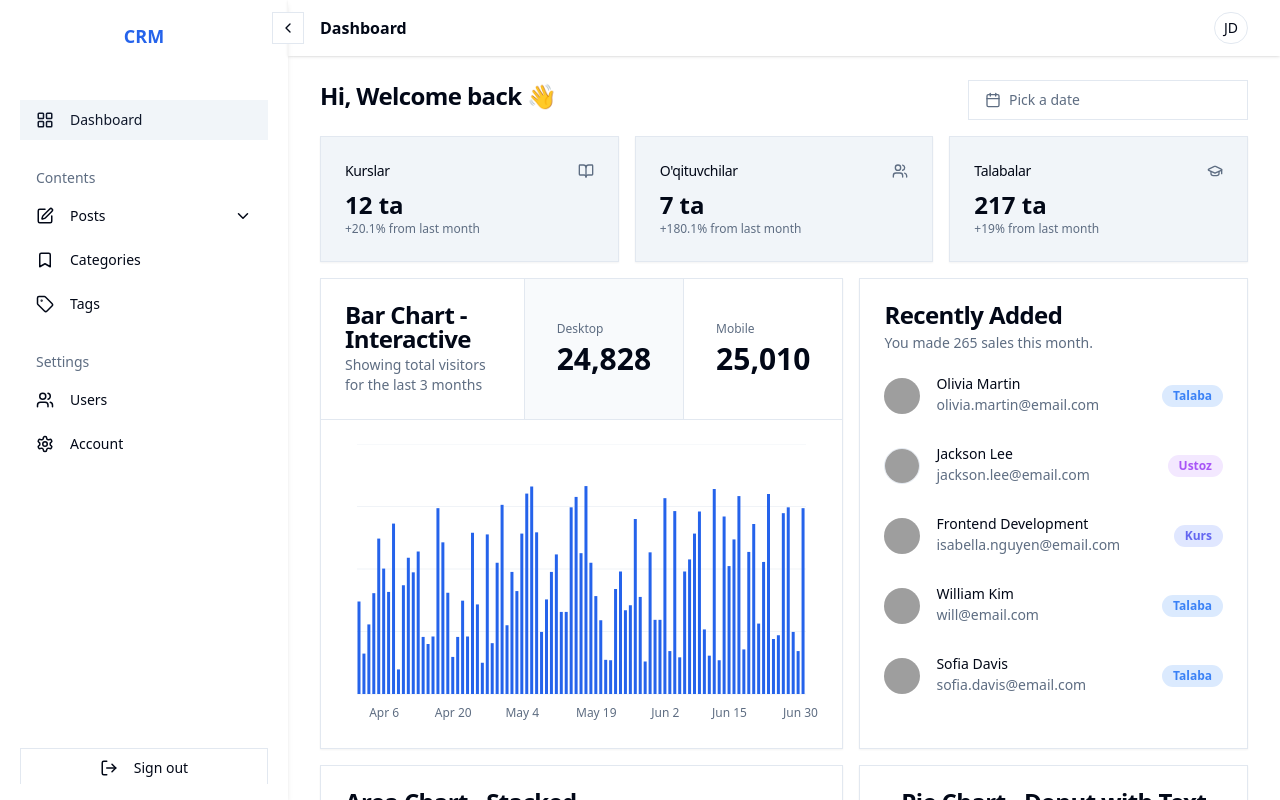
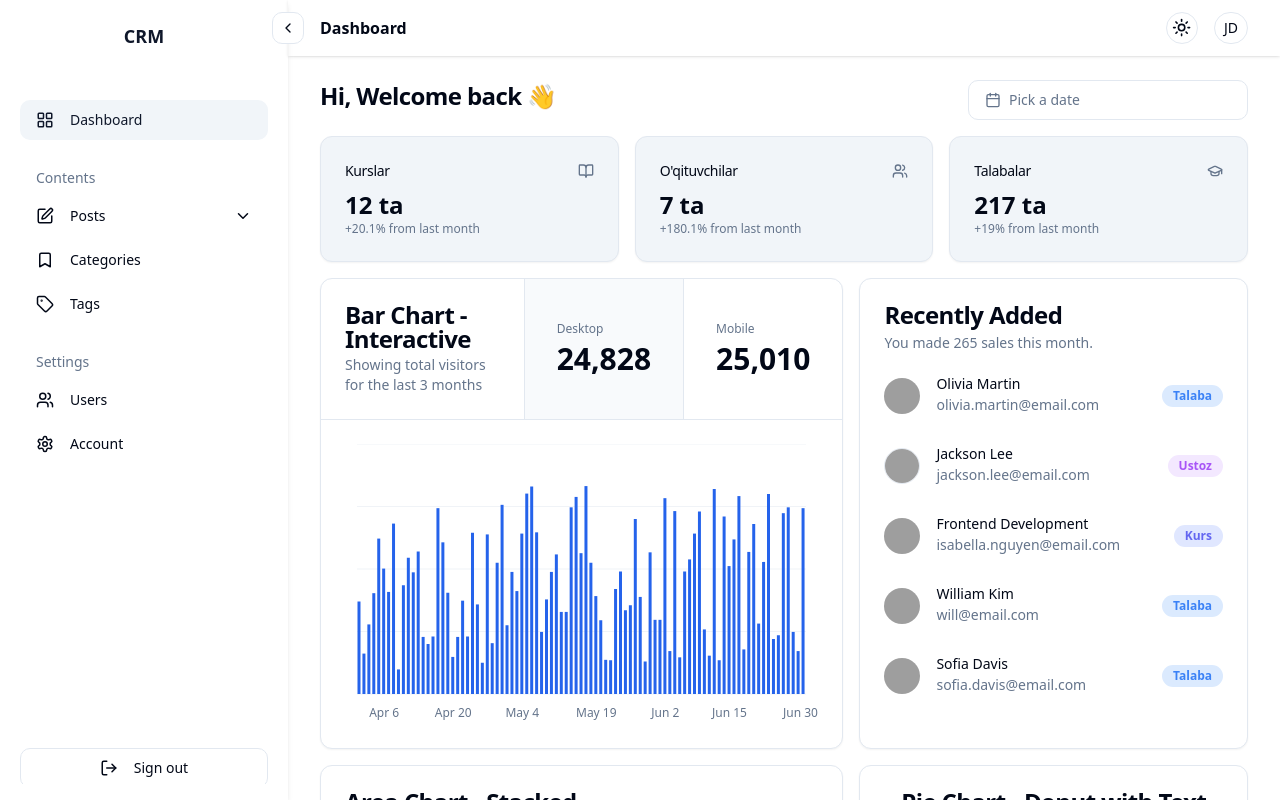
Before and after one commit to dotsoftcompany/crm-admin, a React (Vite) app: page / in a window 1280 px wide. Shown: the top 800 px of the page. Built offline with nearby package versions, Linux system fonts and the light colour scheme; grey boxes are pictures that could not be loaded.

Commit message:
analytics for main page

```diff
--- a/src/components/layout/navbar.jsx
+++ b/src/components/layout/navbar.jsx
@@ -1,5 +1,6 @@
 import { UserNav } from '@/components/layout/user-nav';
 import { SheetMenu } from '@/components/layout/sheet-menu';
+import { ThemeToggle } from '../theme-toggle';
 
 export function Navbar({ title }) {
   return (
@@ -11,8 +12,8 @@ export function Navbar({ title }) {
             {title.substring(1) === '' ? 'Dashboard' : title.substring(1)}
           </h1>
         </div>
-        <div className="flex flex-1 items-center justify-end">
-          {/* <ModeToggle /> */}
+        <div className="flex flex-1 items-center justify-end gap-4">
+          <ThemeToggle />
           <UserNav />
         </div>
       </div>
--- a/src/components/theme-toggle.jsx
+++ b/src/components/theme-toggle.jsx
@@ -7,6 +7,13 @@ import {
   DropdownMenuItem,
   DropdownMenuTrigger,
 } from '@/components/ui/dropdown-menu';
+import {
+  Tooltip,
+  TooltipContent,
+  TooltipTrigger,
+  TooltipProvider,
+} from '@/components/ui/tooltip';
+
 import { useTheme } from '@/provider/ThemeProvider';
 
 export function ThemeToggle() {
@@ -14,13 +21,24 @@ export function ThemeToggle() {
 
   return (
     <DropdownMenu>
+      <TooltipProvider disableHoverableContent>
+        <Tooltip delayDuration={100}>
+          <TooltipTrigger asChild>
             <DropdownMenuTrigger asChild>
-        <Button variant="outline" size="icon">
+              <Button
+                className="h-8 w-8 rounded-full"
+                variant="outline"
+                size="icon"
+              >
                 <Sun className="h-[1.2rem] w-[1.2rem] rotate-0 scale-100 transition-all dark:-rotate-90 dark:scale-0" />
                 <Moon className="absolute h-[1.2rem] w-[1.2rem] rotate-90 scale-0 transition-all dark:rotate-0 dark:scale-100" />
                 <span className="sr-only">Toggle theme</span>
               </Button>
             </DropdownMenuTrigger>
+          </TooltipTrigger>
+          <TooltipContent side="bottom">Theme</TooltipContent>
+        </Tooltip>
+      </TooltipProvider>
       <DropdownMenuContent align="end">
         <DropdownMenuItem onClick={() => setTheme('light')}>
           Light
--- a/src/index.css
+++ b/src/index.css
@@ -10,19 +10,22 @@
     --card-foreground: 222.2 84% 4.9%;
     --popover: 0 0% 100%;
     --popover-foreground: 222.2 84% 4.9%;
-    --primary: 221.2 83.2% 53.3%;
+    --primary: 222.2 47.4% 11.2%;
     --primary-foreground: 210 40% 98%;
     --secondary: 210 40% 96.1%;
     --secondary-foreground: 222.2 47.4% 11.2%;
     --muted: 210 40% 96.1%;
-    --muted-foreground: 215.4 16.3% 44%;
+    --muted-foreground: 215.4 16.3% 46.9%;
     --accent: 210 40% 96.1%;
     --accent-foreground: 222.2 47.4% 11.2%;
-    --destructive: 0 72% 51%;
+    --destructive: 0 84.2% 60.2%;
     --destructive-foreground: 210 40% 98%;
     --border: 214.3 31.8% 91.4%;
     --input: 214.3 31.8% 91.4%;
-    --ring: 221.2 83.2% 53.3%;
+    --ring: 222.2 84% 4.9%;
+    --radius: 0.75rem;
+
+    /* Chart */
     --chart-1: 221.2 83.2% 53.3%;
     --chart-2: 212 95% 68%;
     --chart-3: 216 92% 60%;
@@ -31,25 +34,27 @@
   }
 
   .dark {
-    --background: 240 10% 3.9%;
-    --foreground: 0 0% 98%;
-    --card: 240 10% 3.9%;
-    --card-foreground: 0 0% 98%;
-    --popover: 240 10% 3.9%;
-    --popover-foreground: 0 0% 98%;
-    --primary: 221.2 83.2% 53.3%;
-    --primary-foreground: 210 40% 98%;
-    --secondary: 210 40% 96.1%;
-    --secondary-foreground: 222.2 47.4% 11.2%;
-    --muted: 240 3.7% 15.9%;
-    --muted-foreground: 240 5% 64.9%;
-    --accent: 240 3.7% 15.9%;
-    --accent-foreground: 0 0% 98%;
-    --destructive: 0 72% 51%;
+    --background: 222.2 84% 4.9%;
+    --foreground: 210 40% 98%;
+    --card: 222.2 84% 4.9%;
+    --card-foreground: 210 40% 98%;
+    --popover: 222.2 84% 4.9%;
+    --popover-foreground: 210 40% 98%;
+    --primary: 210 40% 98%;
+    --primary-foreground: 222.2 47.4% 11.2%;
+    --secondary: 217.2 32.6% 17.5%;
+    --secondary-foreground: 210 40% 98%;
+    --muted: 217.2 32.6% 17.5%;
+    --muted-foreground: 215 20.2% 65.1%;
+    --accent: 217.2 32.6% 17.5%;
+    --accent-foreground: 210 40% 98%;
+    --destructive: 0 62.8% 30.6%;
     --destructive-foreground: 210 40% 98%;
-    --border: 240 3.7% 15.9%;
-    --input: 240 3.7% 15.9%;
-    --ring: 221.2 83.2% 53.3%;
+    --border: 217.2 32.6% 17.5%;
+    --input: 217.2 32.6% 17.5%;
+    --ring: 212.7 26.8% 83.9;
+
+    /* Chart */
     --chart-1: 221.2 83.2% 53.3%;
     --chart-2: 212 95% 68%;
     --chart-3: 216 92% 60%;
--- a/src/main.jsx
+++ b/src/main.jsx
@@ -2,12 +2,15 @@ import React from 'react';
 import ReactDOM from 'react-dom/client';
 import App from './App.jsx';
 import './index.css';
-import { MainContextProvider } from './context/main-context.jsx';
+import { MainContextProvider } from '@/context/main-context.jsx';
+import { ThemeProvider } from '@/provider/ThemeProvider.jsx';
 
 ReactDOM.createRoot(document.getElementById('root')).render(
   <React.StrictMode>
-    <MainContextProvider>
-      <App />
-    </MainContextProvider>
+    <ThemeProvider defaultTheme="light" storageKey="vite-ui-theme">
+      <MainContextProvider>
+        <App />
+      </MainContextProvider>
+    </ThemeProvider>
   </React.StrictMode>
 );
--- a/src/pages/main.jsx
+++ b/src/pages/main.jsx
@@ -32,7 +32,7 @@ function MainPage() {
         </div>
       </div>
       <div className="grid gap-4 md:grid-cols-2 lg:grid-cols-3">
-        <Card className="bg-accent">
+        <Card className="bg-accent dark:bg-background/95">
           <CardHeader className="flex flex-row items-center justify-between space-y-0 pb-2">
             <CardTitle className="text-sm font-medium">Kurslar</CardTitle>
             <BookOpen className="h-4 w-4 text-muted-foreground" />
@@ -44,7 +44,7 @@ function MainPage() {
             </p>
           </CardContent>
         </Card>
-        <Card className="bg-accent">
+        <Card className="bg-accent dark:bg-background/95">
           <CardHeader className="flex flex-row items-center justify-between space-y-0 pb-2">
             <CardTitle className="text-sm font-medium">O'qituvchilar</CardTitle>
             <Users className="h-4 w-4 text-muted-foreground" />
@@ -56,7 +56,7 @@ function MainPage() {
             </p>
           </CardContent>
         </Card>
-        <Card className="bg-accent">
+        <Card className="bg-accent dark:bg-background/95">
           <CardHeader className="flex flex-row items-center justify-between space-y-0 pb-2">
             <CardTitle className="text-sm font-medium">Talabalar</CardTitle>
             <GraduationCapIcon className="h-4 w-4 text-muted-foreground" />
```
Lines whose indentation alone changed are shown as unchanged.
